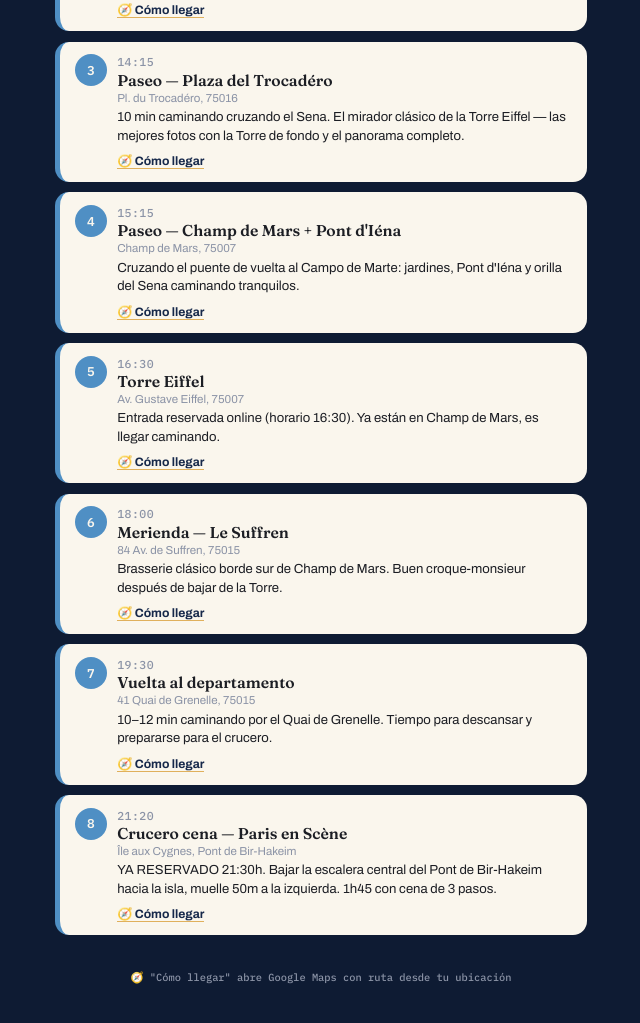
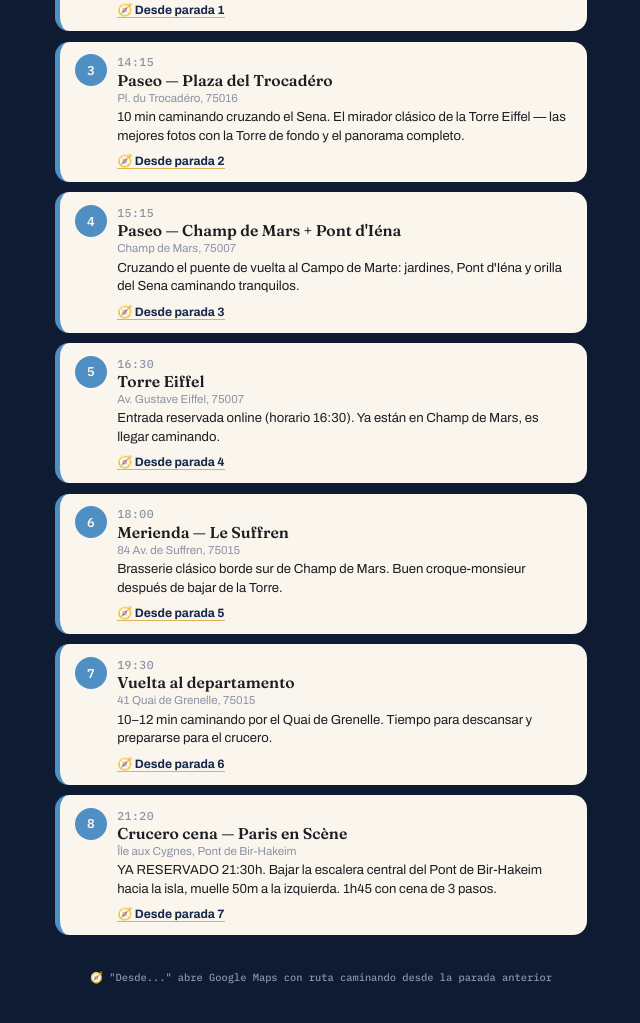
Before and after one commit to JorgeNestor2026/paris-en-familia, a plain HTML site: page index.html in a window 1280 px wide. Shown: the part 873-1896 px from the top of the page, without its empty margins (319-959 px from the left). Drawn offline with nearby package versions, Linux system fonts and the light colour scheme.

Commit message:
Update index.html

```diff
--- a/index.html
+++ b/index.html
@@ -57,7 +57,7 @@
 <div class="banner" id="banner"></div>
 <div id="map"></div>
 <main class="schedule" id="schedule"></main>
-<footer>🧭 "Cómo llegar" abre Google Maps con ruta desde tu ubicación</footer>
+<footer>🧭 "Desde..." abre Google Maps con ruta caminando desde la parada anterior</footer>
 
 <script src="https://cdnjs.cloudflare.com/ajax/libs/leaflet/1.9.4/leaflet.js" crossorigin=""></script>
 <script>
@@ -117,7 +117,7 @@
   layer=L.layerGroup().addTo(map);
 }
 function pin(h){return L.divIcon({html:h,className:'',iconSize:[26,26],iconAnchor:[13,13]});}
-function gmaps(lat,lng){return `https://www.google.com/maps/dir/?api=1&destination=${lat},${lng}`;}
+function gmaps(fLat,fLng,tLat,tLng){return `https://www.google.com/maps/dir/?api=1&origin=${fLat},${fLng}&destination=${tLat},${tLng}&travelmode=walking`;}
 
 function renderDay(idx){
   const day=DAYS[idx];
@@ -130,7 +130,8 @@
   L.marker([HOME.lat,HOME.lng],{icon:pin('<div class="lmarker home">🏠</div>')}).addTo(layer).bindPopup(`<b>${HOME.name}</b>`);
   day.stops.forEach((s,i)=>{
     const m=L.marker([s.lat,s.lng],{icon:pin(`<div class="lmarker" style="background:${day.color}">${i+1}</div>`)}).addTo(layer);
-    m.bindPopup(`<b>${s.time} · ${s.title.replace(/—/g,'–')}</b><br>${s.address}<br><a href="${gmaps(s.lat,s.lng)}" target="_blank">Cómo llegar →</a>`);
+    const prev0=i===0?HOME:day.stops[i-1];
+    m.bindPopup(`<b>${s.time} · ${s.title.replace(/—/g,'–')}</b><br>${s.address}<br><a href="${gmaps(prev0.lat,prev0.lng,s.lat,s.lng)}" target="_blank">Cómo llegar →</a>`);
     pts.push([s.lat,s.lng]);
   });
   L.polyline(pts,{color:day.color,weight:3,dashArray:'6,8',opacity:.85}).addTo(layer);
@@ -138,6 +139,8 @@
   const sch=document.getElementById('schedule');
   sch.innerHTML='';
   day.stops.forEach((s,i)=>{
+    const prev=i===0?HOME:day.stops[i-1];
+    const prevName=i===0?'el departamento':'parada '+i;
     const el=document.createElement('div');
     el.className='stop'+(s.special?' special':'');
     const badge=document.createElement('div');
@@ -150,7 +153,7 @@
       <div class="addr">${s.address}</div>
       <p class="notes">${s.notes}</p>
       <div class="btn-row">
-        <a class="go" href="${gmaps(s.lat,s.lng)}" target="_blank">🧭 Cómo llegar</a>
+        <a class="go" href="${gmaps(prev.lat,prev.lng,s.lat,s.lng)}" target="_blank">🧭 Desde ${prevName}</a>
       </div>`;
     el.appendChild(badge);
     el.appendChild(col);
```
